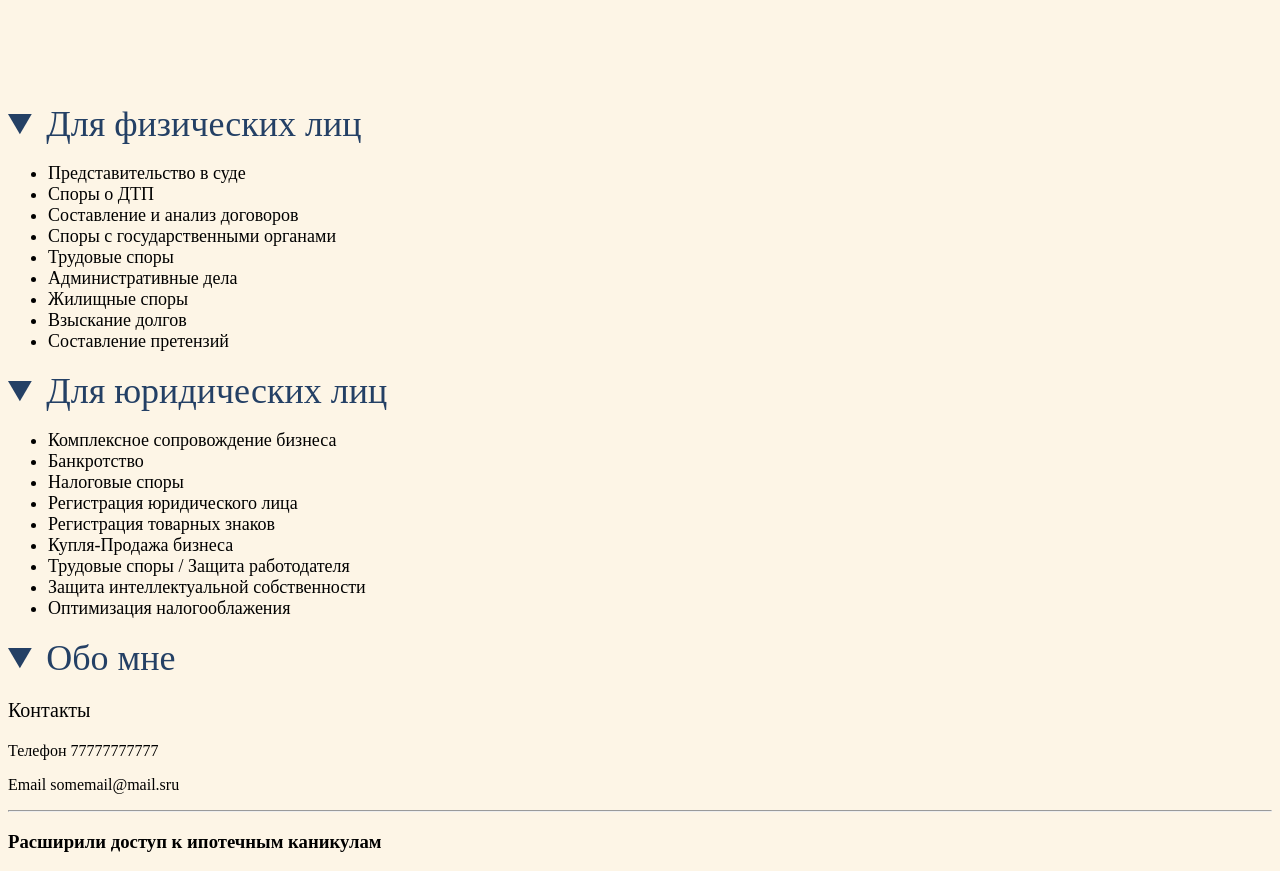
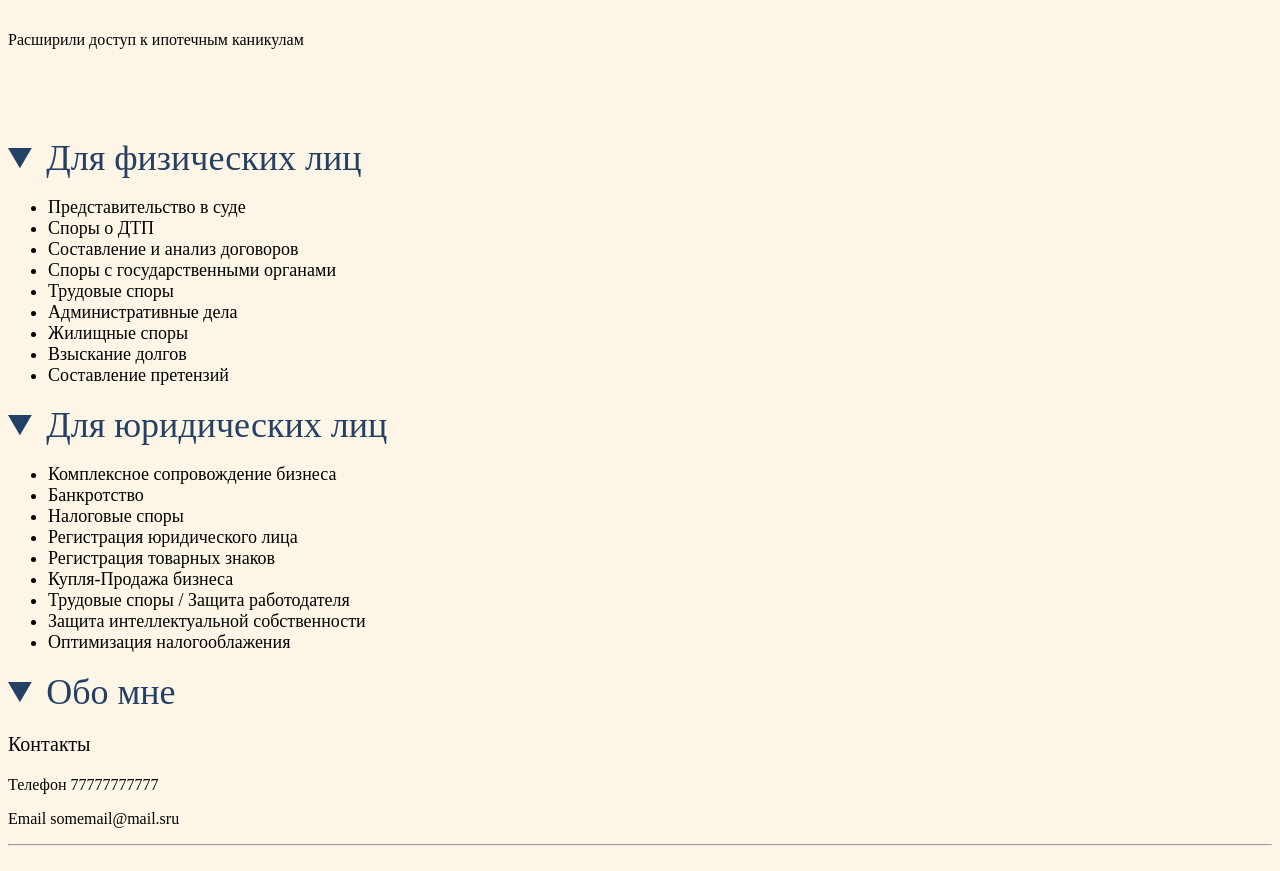
Before and after one commit to aleksandrbaranov/aleksandrbaranov.github.io, a plain HTML site: page index.html in a window 1280 px wide. Shown: the part 161-1032 px from the top of the page. Drawn offline with Linux system fonts and the light colour scheme.

Commit message:
Update index.html

```diff
--- a/index.html
+++ b/index.html
@@ -90,7 +90,7 @@
                 console.log(mydata.title[i]);
                 console.log(mydata.link[i]);
             }
-            document.write(mydata.title[0]);
+            document.getElementById('rss').innerHTML = mydata.title[0];
             /*let html_code = '';
             alert(mydata.size);
             for(var i=0; i<mydata.size; i++){
```
